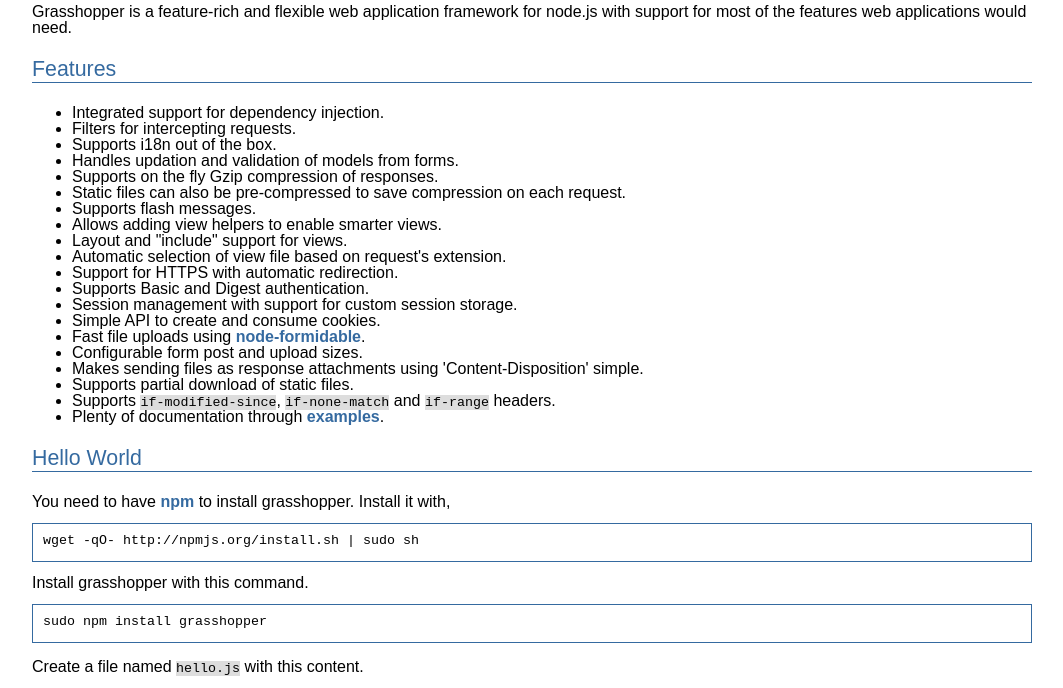
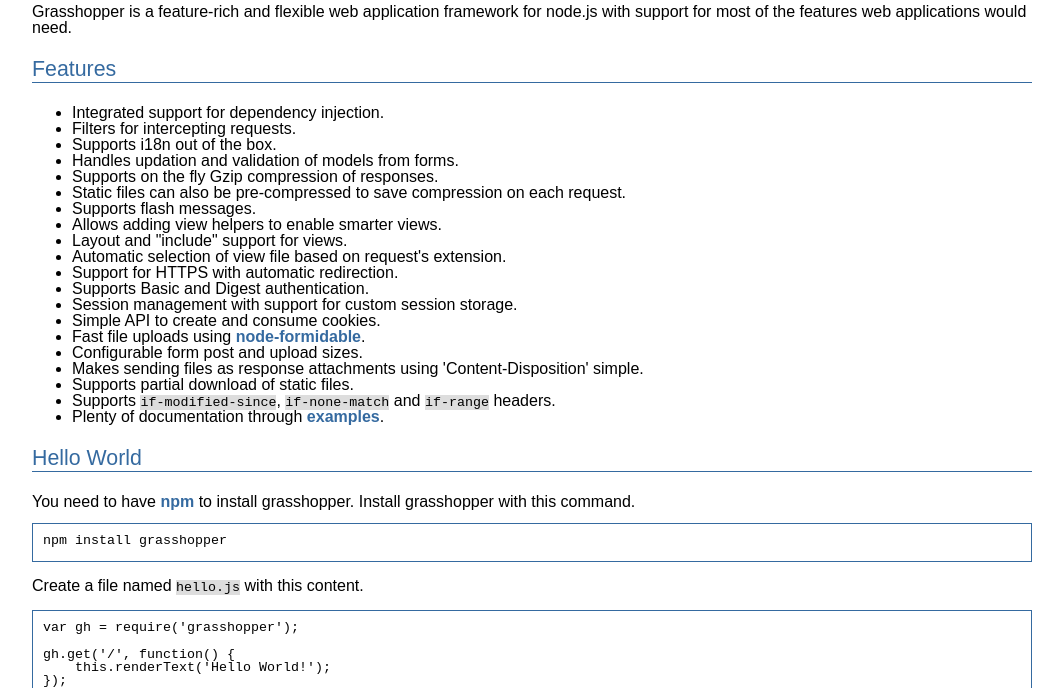
Before and after one commit to cskr/grasshopper, a plain HTML site: page index.html in a window 1280 px wide. Shown: the part 84-772 px from the top of the page, without its empty margins (108-1171 px from the left). Drawn offline with Linux system fonts and the light colour scheme.

Commit message:
Removed sudo from npm commands.

```diff
--- a/index.html
+++ b/index.html
@@ -37,15 +37,12 @@
 
         <h3>Hello World</h3>
 
-        You need to have <a href="http://npmjs.org">npm</a> to install grasshopper.  Install it with,
-        <pre>
-wget -qO- http://npmjs.org/install.sh | sudo sh
-        </pre>
+        You need to have <a href="http://github.com/isaacs/npm#readme">npm</a> to install grasshopper.
 
         Install grasshopper with this command.
 
         <pre>
-sudo npm install grasshopper
+npm install grasshopper
         </pre>
 
         <p>
```
